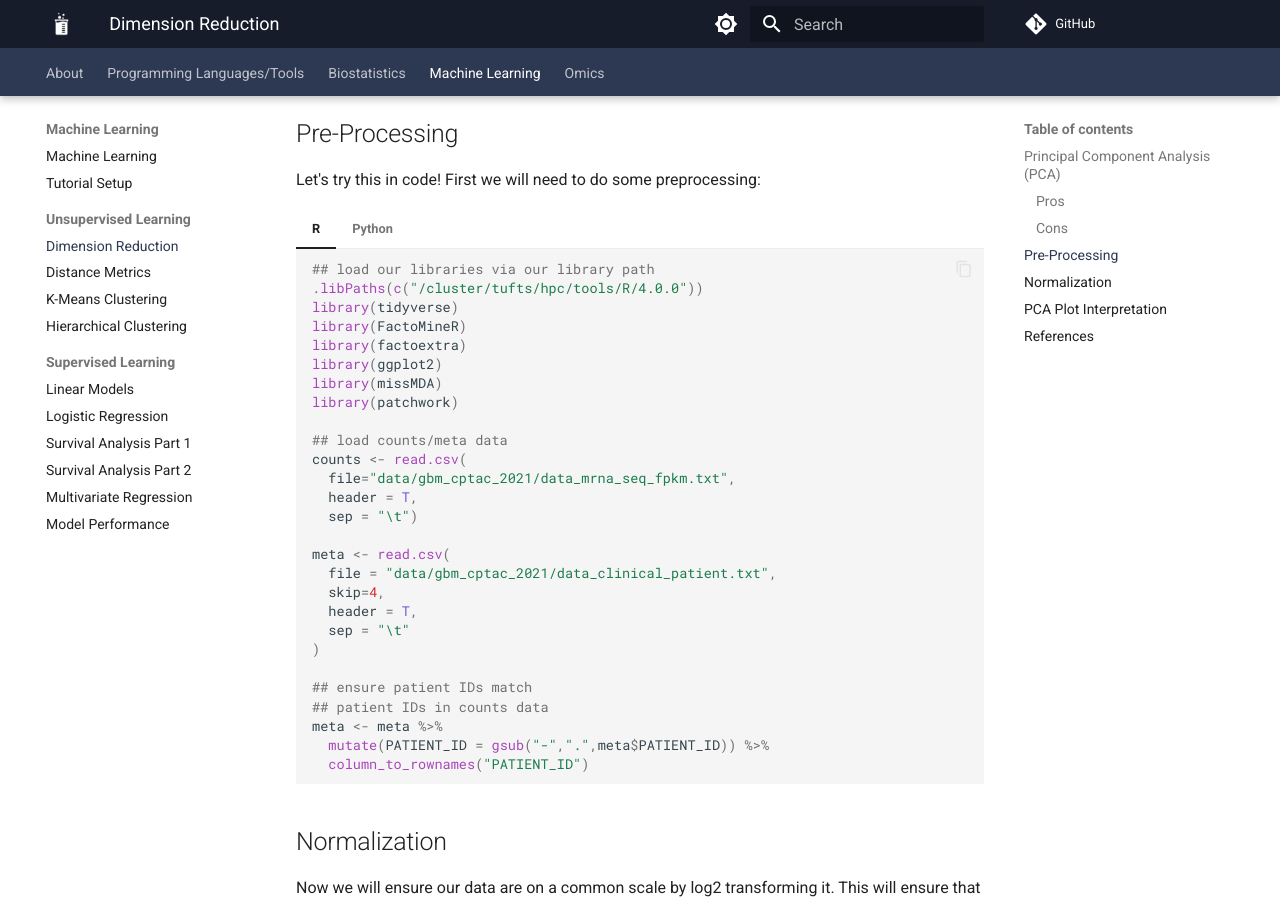
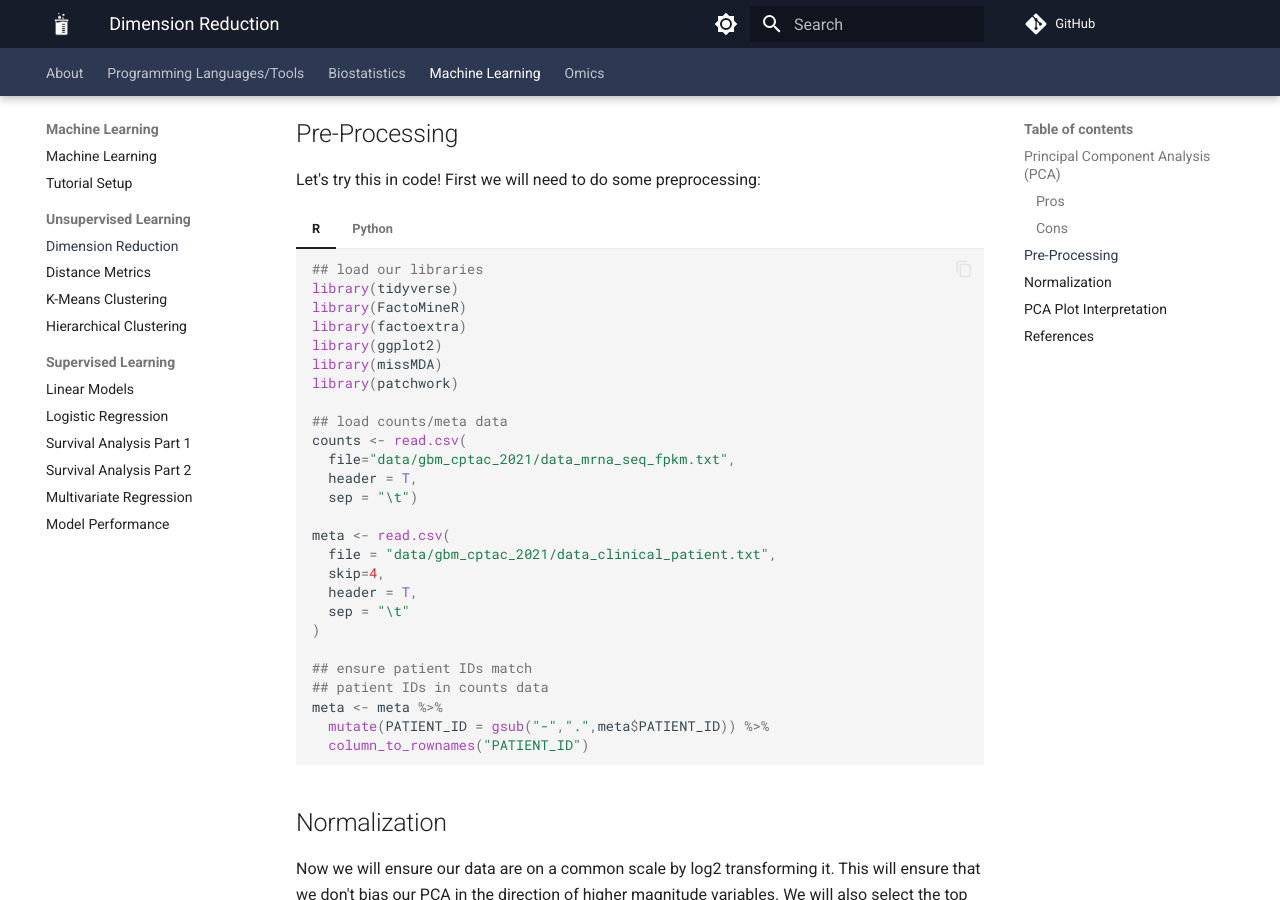
Before and after one commit to comp-tox-jhu/CompToxLab, an MkDocs documentation site: the page built from docs/machine_learning/unsupervised/dimension-reduction.md, in a window 1280 px wide and 900 px high, scrolled down 1451 px. Built offline with MkDocs 1.6.1 and Material for MkDocs 9.7.7, drawn with Linux system fonts in a browser that asks for light colours; comment, search, counter and statistics services are not loaded.

Commit message:
Update dimension-reduction.md

````diff
--- a/docs/machine_learning/unsupervised/dimension-reduction.md
+++ b/docs/machine_learning/unsupervised/dimension-reduction.md
@@ -41,8 +41,7 @@ Let's try this in code! First we will need to do some preprocessing:
 === "R"
 
     ``` R
-    ## load our libraries via our library path
-    .libPaths(c("/cluster/tufts/hpc/tools/R/4.0.0"))
+    ## load our libraries
     library(tidyverse)
     library(FactoMineR)
     library(factoextra)
````
